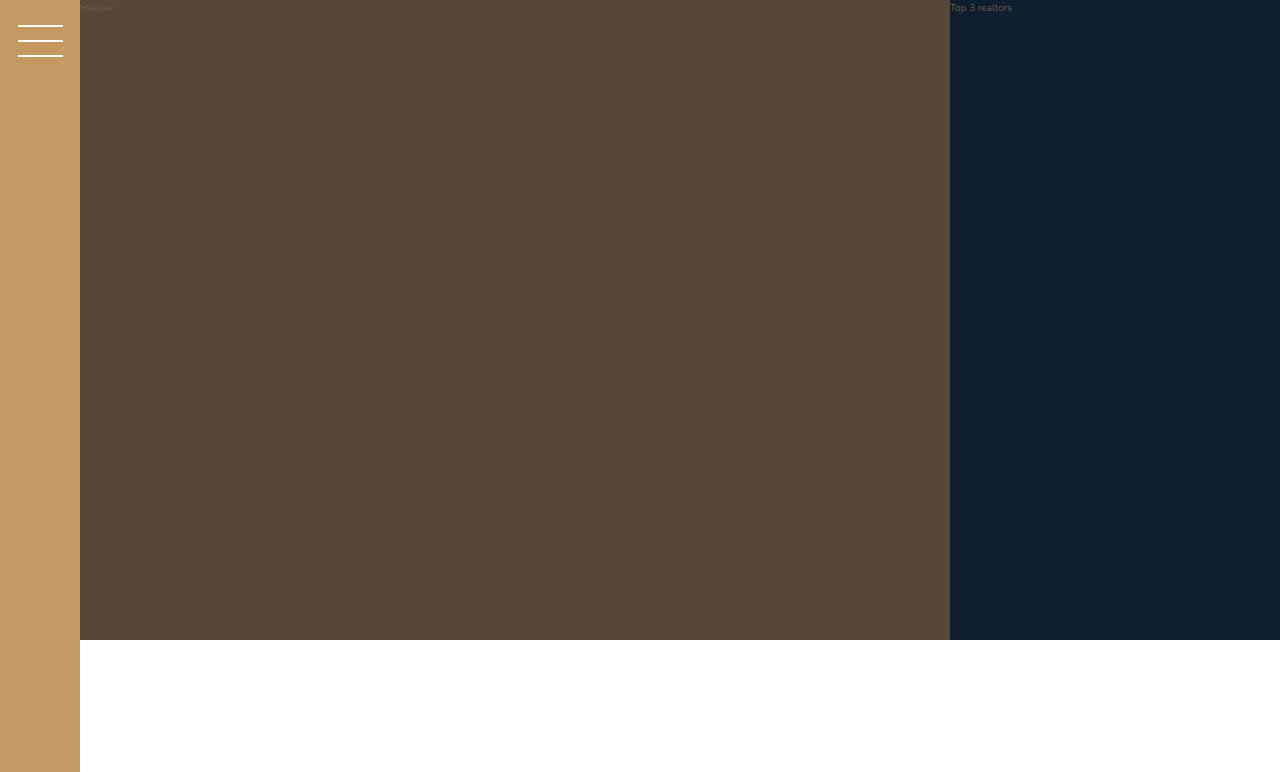
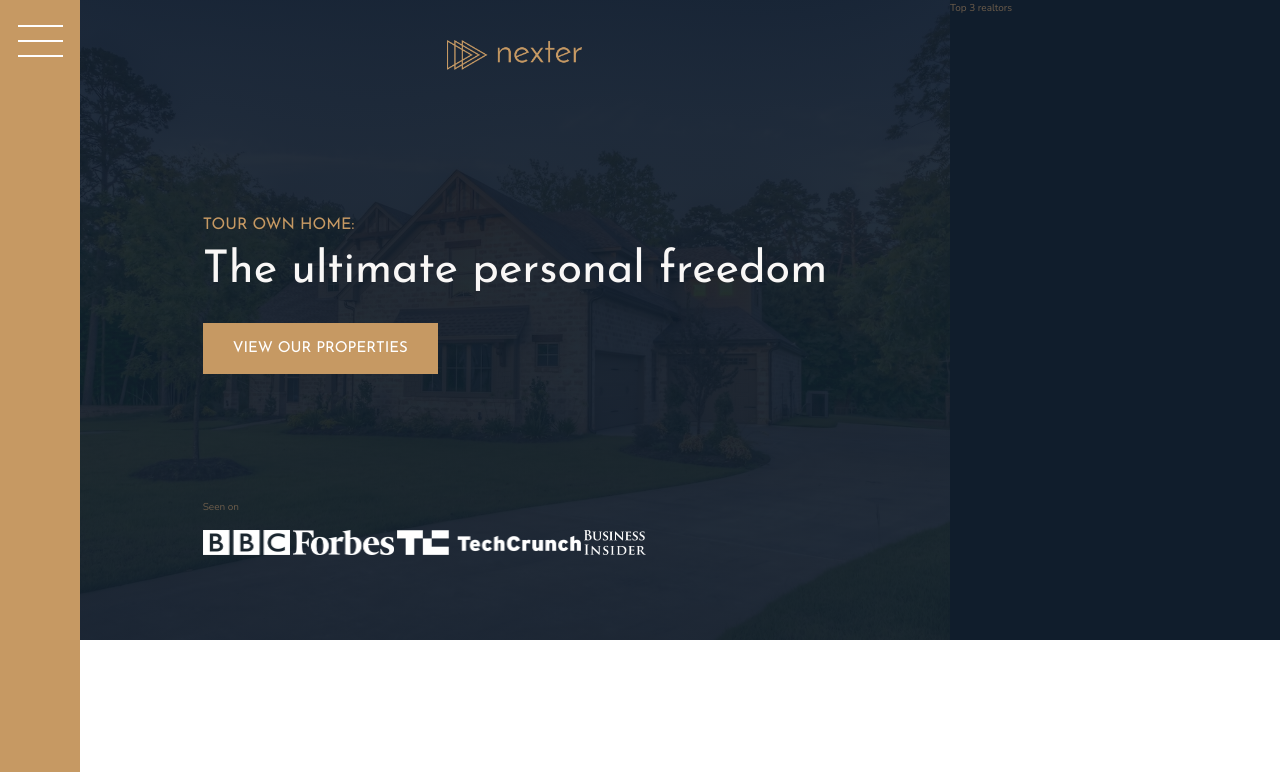
Before and after one commit to Canthar90/Nexter, a website: page index.html in a window 1280 px wide. Shown: the top 772 px of the page. Drawn offline with nearby package versions, Linux system fonts and the light colour scheme.

Commit message:
Added content and basic styling to header section

```diff
--- a/index.html
+++ b/index.html
@@ -17,7 +17,17 @@
         </div>
 
         <header class="header">
-            Header
+            <img src="img/logo.png" alt="Nexter logo" class="header__logo">
+            <h3 class="heading-3">Tour own home:</h3>
+            <h1 class="heading-1">The ultimate personal freedom</h1>
+            <button class="btn header__btn">View our properties</button>
+            <div class="header__seenon-text">Seen on</div>
+            <div class="header__seenon-logos">
+                <img src="img/logo-bbc.png" alt="Seen on logo 1">
+                <img src="img/logo-forbes.png" alt="Seen on logo 2">
+                <img src="img/logo-techcrunch.png" alt="Seen on logo 3">
+                <img src="img/logo-bi.png" alt="Seen on logo 1">
+            </div>
         </header>
 
         <div class="realtors">
--- a/sass/_header.scss
+++ b/sass/_header.scss
@@ -1,4 +1,37 @@
 .header {
     background-color: $color-grey-dark-1;
     grid-column: full-start / col-end 6;
+    background-image: linear-gradient(rgba($color-secondary, .92), rgba($color-secondary, .92)), url(../img/hero.jpeg);
+
+    background-size: cover;
+    background-position: center;
+    padding: 8rem;
+    padding-top: 4rem;
+
+    display: grid;
+    grid-template-rows: 1fr min-content 6rem 1fr;
+    grid-template-columns: max-content;
+    gap: 1.5rem;
+    justify-content: center;
+
+    &__logo {
+        height: 3rem;
+        justify-self: center;
+    }
+
+    &__btn {
+        align-self: start;
+        justify-self: start;
+    }
+
+    &__seenon-text {
+
+    }
+
+    &__seenon-logos {
+
+        img{
+            height: 2.5rem;
+        }
+    }
 }
--- a/sass/_typography.scss
+++ b/sass/_typography.scss
@@ -5,6 +5,9 @@
 
 .heading-1 {
     @extend %heading;
+    font-size: 4.5rem;
+    color: $color-grey-light-1;
+    line-height: 1;
 }
 
 .heading-2 {
```
Also changed, not shown: css/style.css.
